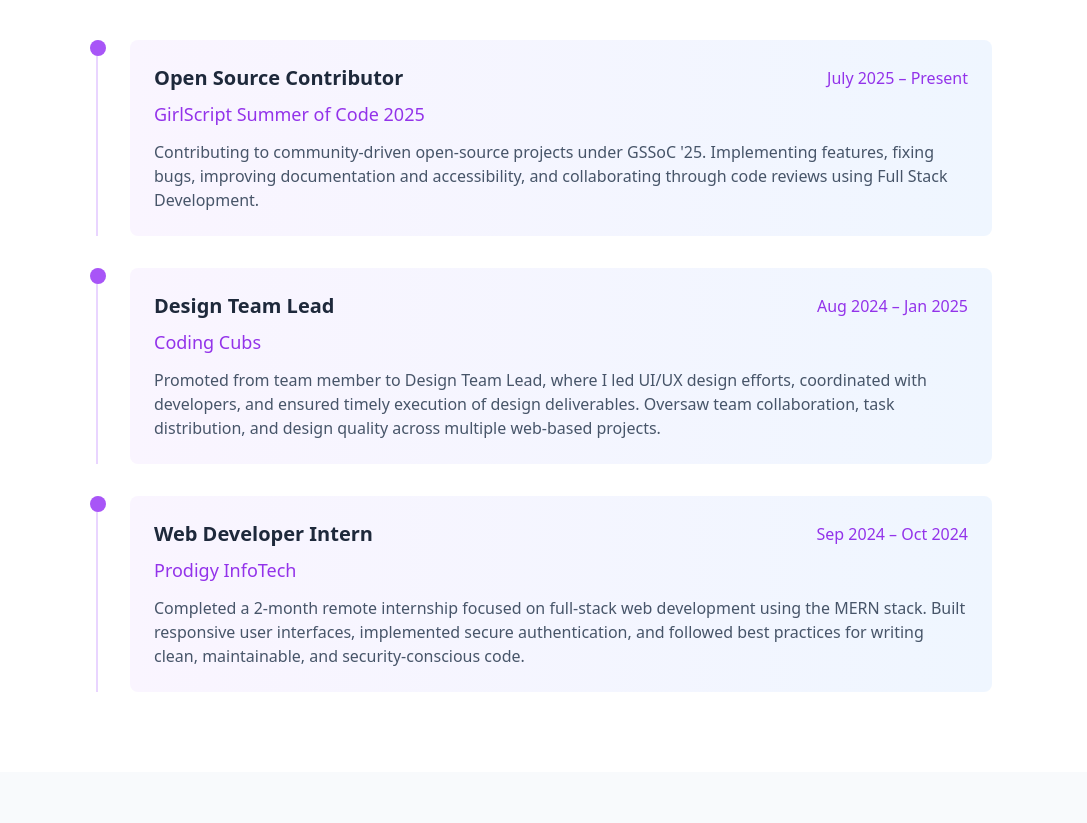
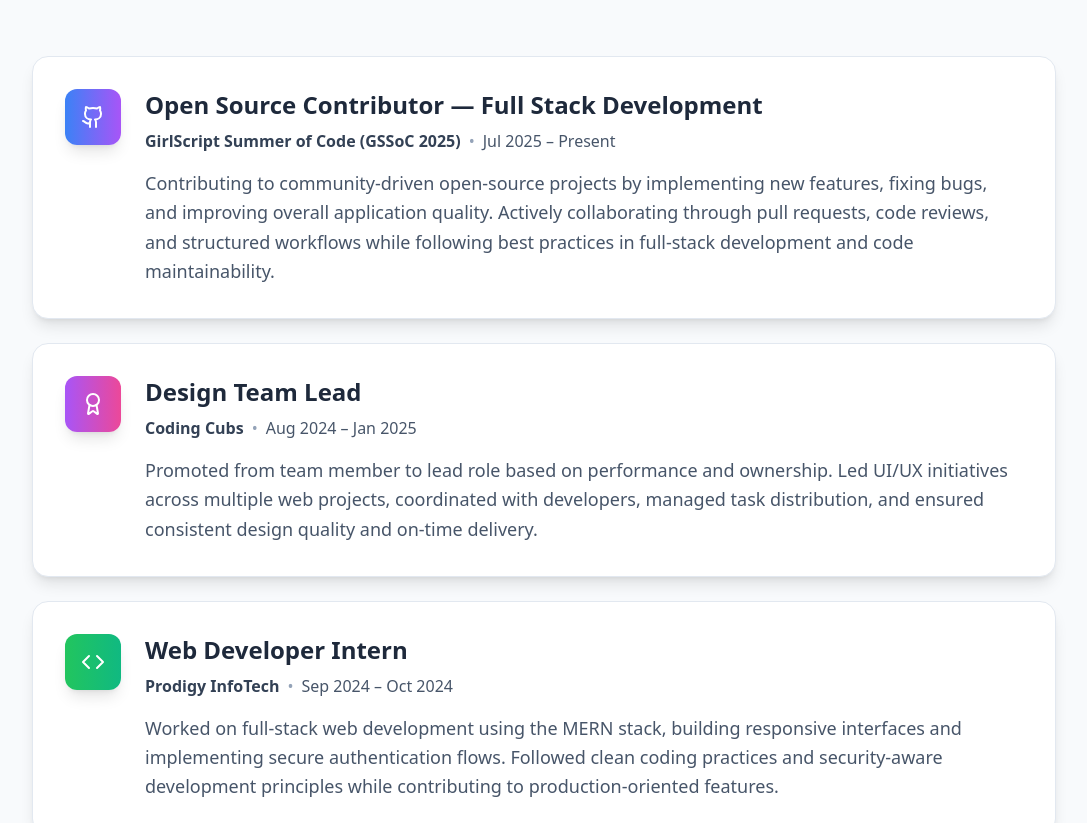
Before and after one commit to Abhi-0930/abhi-portfolio, a React (Vite) app: page / in a window 1280 px wide. Shown: the part 6740-7563 px from the top of the page, without its empty margins (96-1183 px from the left). Built offline with nearby package versions, Linux system fonts and the light colour scheme.

Commit message:
first commit

```diff
--- a/src/App.jsx
+++ b/src/App.jsx
@@ -488,48 +488,71 @@
 const Experience = () => {
   const experiences = [
     {
-      company: "GirlScript Summer of Code 2025",
-      role: "Open Source Contributor",
-      duration: "July 2025 – Present",
-      description: "Contributing to community-driven open-source projects under GSSoC '25. Implementing features, fixing bugs, improving documentation and accessibility, and collaborating through code reviews using Full Stack Development."
+      role: "Open Source Contributor — Full Stack Development",
+      company: "GirlScript Summer of Code (GSSoC 2025)",
+      duration: "Jul 2025 – Present",
+      description: "Contributing to community-driven open-source projects by implementing new features, fixing bugs, and improving overall application quality. Actively collaborating through pull requests, code reviews, and structured workflows while following best practices in full-stack development and code maintainability.",
+      icon: <Github className="w-6 h-6" />,
+      color: "from-blue-500 to-purple-500"
     },
     {
+      role: "Design Team Lead",
       company: "Coding Cubs",
-      role: "Design Team Lead",
       duration: "Aug 2024 – Jan 2025",
-      description: "Promoted from team member to Design Team Lead, where I led UI/UX design efforts, coordinated with developers, and ensured timely execution of design deliverables. Oversaw team collaboration, task distribution, and design quality across multiple web-based projects."
+      description: "Promoted from team member to lead role based on performance and ownership. Led UI/UX initiatives across multiple web projects, coordinated with developers, managed task distribution, and ensured consistent design quality and on-time delivery.",
+      icon: <Award className="w-6 h-6" />,
+      color: "from-purple-500 to-pink-500"
     },
     {
+      role: "Web Developer Intern",
       company: "Prodigy InfoTech",
-      role: "Web Developer Intern",
       duration: "Sep 2024 – Oct 2024",
-      description: "Completed a 2-month remote internship focused on full-stack web development using the MERN stack. Built responsive user interfaces, implemented secure authentication, and followed best practices for writing clean, maintainable, and security-conscious code."
+      description: "Worked on full-stack web development using the MERN stack, building responsive interfaces and implementing secure authentication flows. Followed clean coding practices and security-aware development principles while contributing to production-oriented features.",
+      icon: <Code className="w-6 h-6" />,
+      color: "from-green-500 to-emerald-500"
     }
   ];
 
   return (
-    <section id="experience" className="py-20 bg-white">
+    <section id="experience" className="py-20 bg-slate-50">
       <div className="container mx-auto px-6">
-        <h2 className="text-4xl font-bold text-center mb-12 text-slate-800">
-          Experience
-        </h2>
+        <div className="text-center mb-16">
+          <h2 className="text-4xl font-bold text-slate-800 mb-4">
+            Experience
+          </h2>
+        </div>
 
-        <div className="max-w-4xl mx-auto">
-          <div className="space-y-8">
-            {experiences.map((exp, index) => (
-              <div key={index} className="relative pl-8 border-l-2 border-purple-200">
-                <div className="absolute -left-2 top-0 w-4 h-4 bg-purple-500 rounded-full"></div>
-                <div className="bg-gradient-to-r from-purple-50 to-blue-50 p-6 rounded-lg">
-                  <div className="flex flex-col md:flex-row md:items-center md:justify-between mb-2">
-                    <h3 className="text-xl font-semibold text-slate-800">{exp.role}</h3>
-                    <span className="text-purple-600 font-medium">{exp.duration}</span>
+        <div className="max-w-5xl mx-auto space-y-6">
+          {experiences.map((exp, index) => (
+            <div
+              key={index}
+              className="group bg-white rounded-2xl p-8 shadow-lg hover:shadow-2xl transition-all duration-500 border border-slate-200 hover:border-blue-300 transform hover:-translate-y-1"
+            >
+              <div className="flex items-start gap-6">
+                {/* Icon */}
+                <div className={`bg-gradient-to-r ${exp.color} p-4 rounded-xl text-white shadow-lg group-hover:scale-110 transition-transform duration-300 flex-shrink-0`}>
+                  {exp.icon}
+                </div>
+
+                {/* Content */}
+                <div className="flex-1">
+                  <div className="mb-4">
+                    <h3 className="text-2xl font-bold text-slate-800 mb-2 group-hover:text-blue-600 transition-colors duration-300">
+                      {exp.role}
+                    </h3>
+                    <div className="flex flex-wrap items-center gap-2 text-slate-600">
+                      <span className="font-semibold text-slate-700">{exp.company}</span>
+                      <span className="text-slate-400">•</span>
+                      <span>{exp.duration}</span>
+                    </div>
                   </div>
-                  <h4 className="text-lg text-purple-600 mb-3">{exp.company}</h4>
-                  <p className="text-slate-600">{exp.description}</p>
+                  <p className="text-lg text-slate-600 leading-relaxed">
+                    {exp.description}
+                  </p>
                 </div>
               </div>
-            ))}
-          </div>
+            </div>
+          ))}
         </div>
       </div>
     </section>
```
